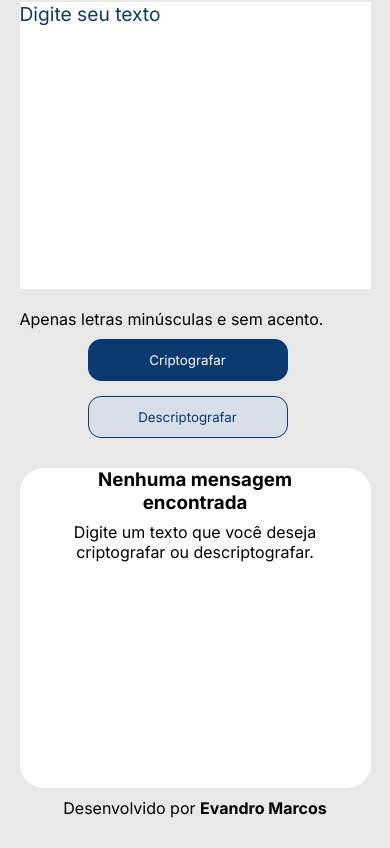
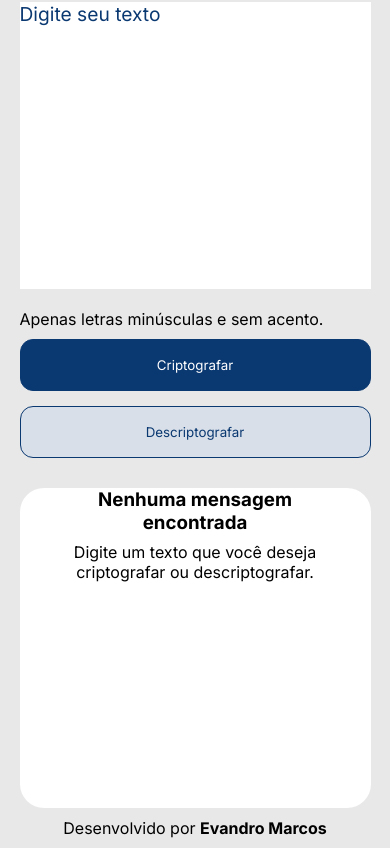
Before and after one commit to Evandrosc/alura-challenge, a plain HTML site: page index.html in a window 390 px wide. Shown: the part 100-948 px from the top of the page. Drawn offline with Linux system fonts and the light colour scheme.

Commit message:
botoes mais responsivo

```diff
--- a/style.css
+++ b/style.css
@@ -58,7 +58,7 @@ main {
 
 .botoes button {
     margin: 0 15px 15px 0;
-    width: 200px;
+    width: 45%;
     padding: 12px 0;
     border: 1px solid #0A3871;
     border-radius: 13px;
@@ -192,6 +192,11 @@ footer a:hover {
         margin-bottom: 15px;
     }
 
+    .botoes button {
+    width: 45%;
+    padding: 17px 0;
+    }
+
     #output {
         width: 90%;
         height: 24vh;
@@ -205,3 +210,16 @@ footer a:hover {
         margin-bottom: 0;
     }
 }
+
+@media screen and (max-width: 500px) {
+    .botoes {
+        display: flex;
+        flex-direction: column;
+        align-items: center;
+    }
+
+    .botoes button {
+        width: 100%;
+        padding: 17px 0;
+    }
+}
```
